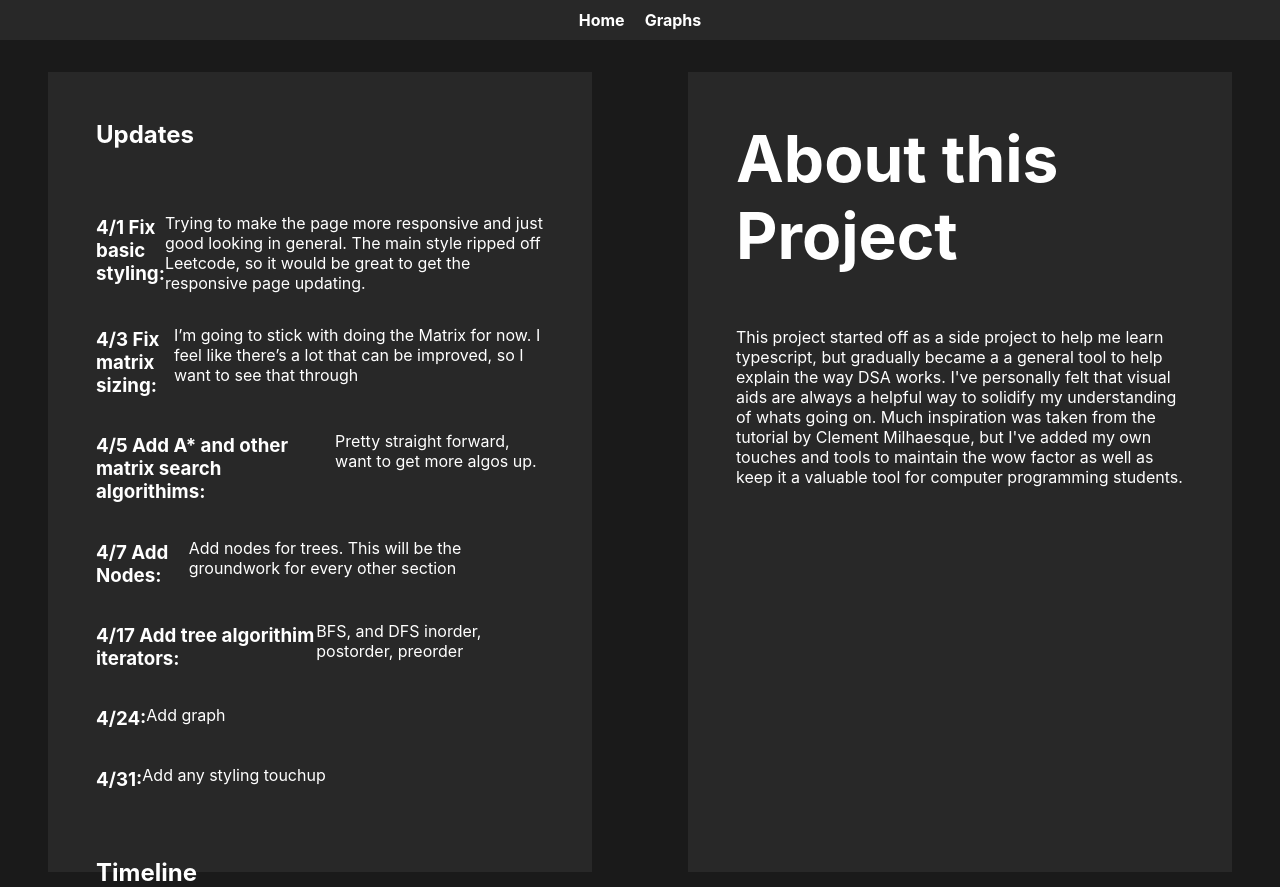
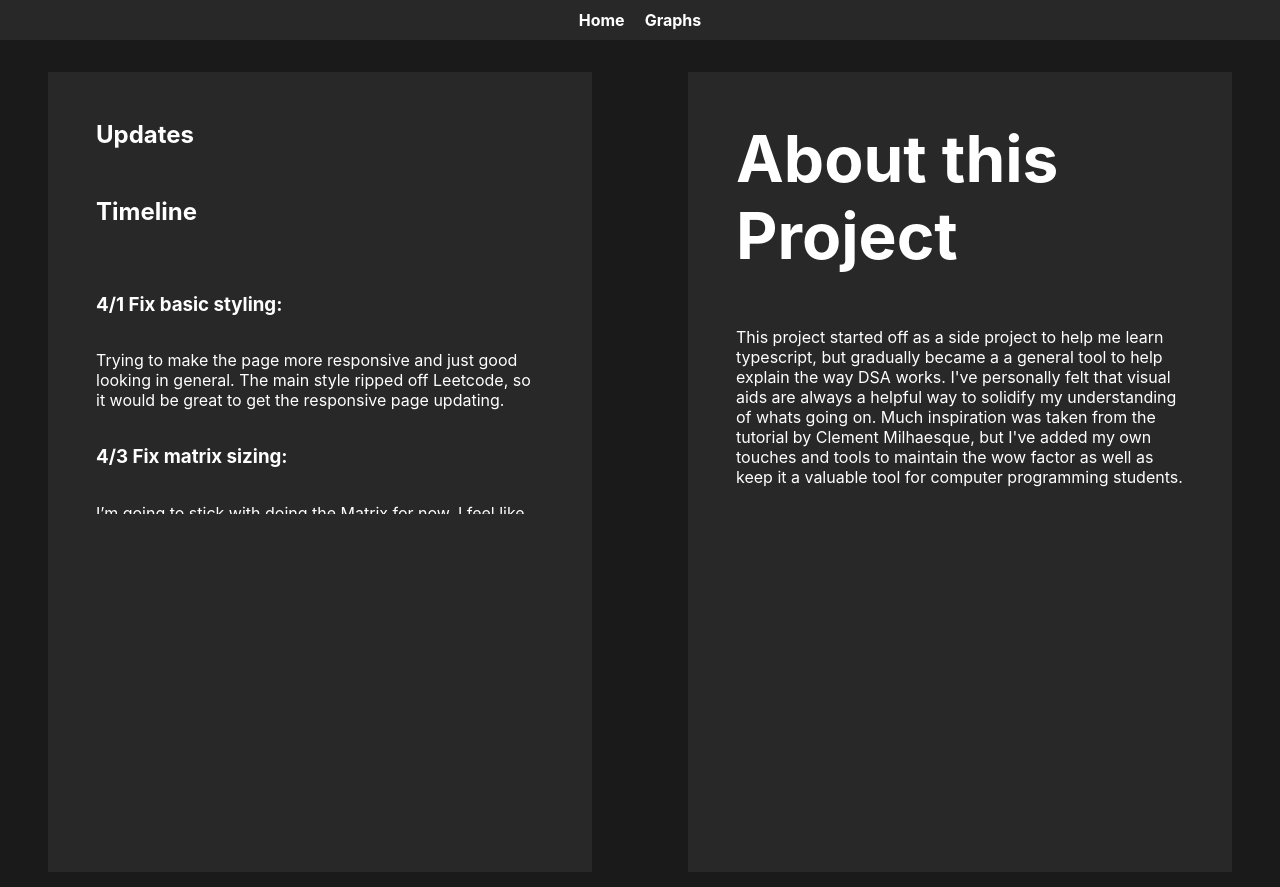
Before and after one commit to mfong4151/Pathfinding-Visualizer, a React (Create React App) app: page / in a window 1280 px wide. Built offline with nearby package versions, Linux system fonts and the light colour scheme.

Commit message:
Never mind these should be in timelines

```diff
--- a/src/components/Splash/index.tsx
+++ b/src/components/Splash/index.tsx
@@ -36,9 +36,9 @@ const RenderUpdates: React.FC = () => {
   return (
     <div>
       {updates.map((update:string, idx:number) =>
-          <div className='fdr' key={idx}>
+          <div key={idx}>
             <h3>{`${update.split(':')[0]}:`} </h3>
-            <p >{`${update.split(':')[1]}`}</p>
+            <p className='update text'>{`${update.split(':')[1]}`}</p>
           </div>
       )}
     </div>
@@ -47,9 +47,9 @@ const RenderUpdates: React.FC = () => {
 
 const RenderTimeline: React.FC = () => {
   return (
-    <div>
+    <div id='timeline-block'>
         {timelines.map((status:string, idx:number) =>
-          <div className='fdr' key={idx}>
+          <div className='fdc' key={idx}>
             <h3>{`${status.split(':')[0]}:`} </h3>
             <p >{`${status.split(':')[1]}`}</p>
           </div>
@@ -62,7 +62,7 @@ const RenderTimeline: React.FC = () => {
 
 
 
-const updates:string[] = [
+const timelines:string[] = [
   "4/1 Fix basic styling: Trying to make the page more responsive and just good looking in general. The main style ripped off Leetcode, so it would be great to get the responsive page updating.",
   "4/3 Fix matrix sizing: I’m going to stick with doing the Matrix for now. I feel like there’s a lot that can be improved, so I want to see that through",
   "4/5 Add A* and other matrix search algorithims: Pretty straight forward, want to get more algos up.",
@@ -73,7 +73,7 @@ const updates:string[] = [
 
 ];
 
-const timelines: string[] = [
+const updates: string[] = [
 
 
 ];
--- a/src/components/Splash/splash.css
+++ b/src/components/Splash/splash.css
@@ -32,9 +32,9 @@
     height:100vh;
 }
 
-#updates{
-
-
+#timeline-block{
+    max-height:30vh;
+    overflow-y: auto;
 }
 
 #blog-messages{
```
